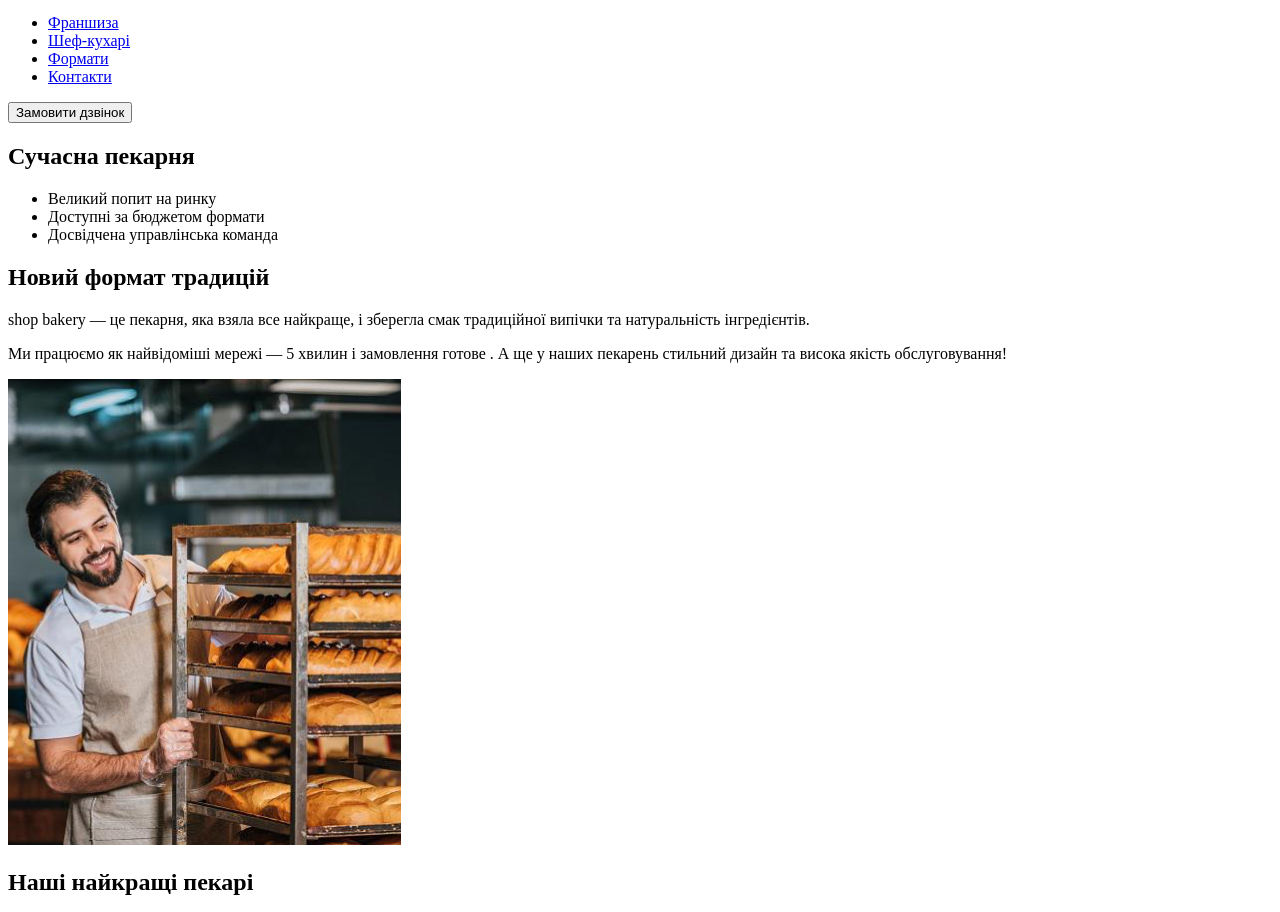
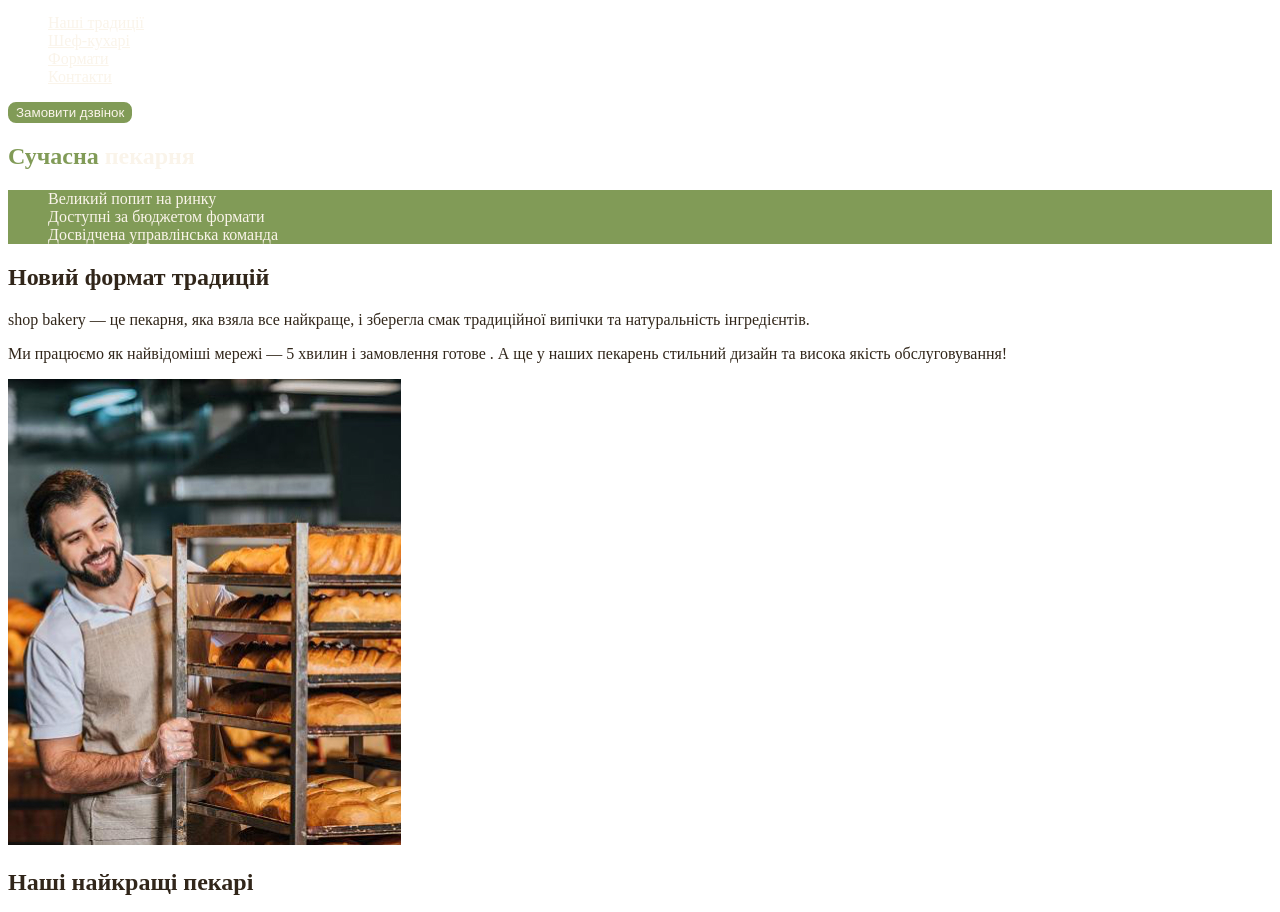
Before and after one commit to quasswexexort/genious-test, a plain HTML site: page index.html in a window 1280 px wide. Shown: the part 60-972 px from the top of the page. Drawn offline with Linux system fonts and the light colour scheme.

Commit message:
Add style.css and css variables

```diff
--- /dev/null
+++ b/css/style.css
@@ -0,0 +1,58 @@
+:root {
+  --color-primary-dark: #31261a;
+  --color-primary-light: #faf4ea;
+  --color-brand: #819b57;
+  --color-brand-dark: #465929;
+}
+
+/* Base */
+body {
+  color: var(--color-primary-dark);
+}
+
+ul {
+  list-style-type: none;
+}
+
+/* Button */
+
+.button {
+  color: var(--color-primary-light);
+  background-color: var(--color-brand);
+  border: 2px solid var(--color-brand);
+  border-radius: 8px;
+  cursor: pointer;
+}
+
+.button:hover {
+  background-color: transparent;
+  color: var(--color-brand-dark);
+}
+
+/* Link */
+.link {
+  color: var(--color-primary-light);
+}
+
+.link:hover {
+  color: var(--color-brand);
+}
+
+/* Hero Section */
+.hero-title {
+  color: var(--color-primary-light);
+}
+
+.hero-title .accent {
+  color: var(--color-brand);
+}
+
+/* Advantages Section */
+.advantages-list {
+  color: var(--color-primary-light);
+  background-color: var(--color-brand);
+}
+
+.section-title {
+  color: var(--color-primary-dark);
+}
--- a/index.html
+++ b/index.html
@@ -6,6 +6,7 @@
     <meta http-equiv="X-UA-Compatible" content="IE=edge" />
     <meta name="viewport" content="width=device-width, initial-scale=1.0" />
     <title>Сучасна пекарня</title>
+    <link rel="stylesheet" href="/css/style.css" />
   </head>
   <body>
     <header>
@@ -14,27 +15,25 @@
           <img src="/images/logo.svg" alt="Логотип сучасної пекарні" />
         </a>
         <ul>
-          <li><a href="#" target="_blank">Франшиза</a></li>
-          <li><a href="#">Шеф-кухарі</a></li>
-          <li><a href="#">Формати</a></li>
-          <li><a href="#">Контакти</a></li>
+          <li><a class="link" href="#traditions-section">Наші традиції</a></li>
+          <li><a class="link" href="#chef-section">Шеф-кухарі</a></li>
+          <li><a class="link" href="#format-section">Формати</a></li>
+          <li><a class="link" href="#contact-section">Контакти</a></li>
         </ul>
       </nav>
-      <button type="button">Замовити дзвінок</button>
+      <button class="button" type="button">Замовити дзвінок</button>
     </header>
     <main>
       <section>
-        <h1>Сучасна пекарня</h1>
+        <h1 class="hero-title"><span class="accent">Сучасна</span> пекарня</h1>
       </section>
-      <section>
-        <ul>
+      <section id="traditions-section">
+        <ul class="advantages-list">
           <li>Великий попит на ринку</li>
           <li>Доступні за бюджетом формати</li>
           <li>Досвідчена управлінська команда</li>
         </ul>
-      </section>
-      <section>
-        <h2>Новий формат традицій</h2>
+        <h2 class="section-title">Новий формат традицій</h2>
         <p>
           <span> shop bakery </span>
           — це пекарня, яка взяла все найкраще, і зберегла смак традиційної
@@ -51,8 +50,8 @@
           alt="Чоловік пекар дивиться на батони із посмішкою"
         />
       </section>
-      <section>
-        <h2>Наші найкращі пекарі</h2>
+      <section id="chef-section">
+        <h2 class="section-title">Наші найкращі пекарі</h2>
         <ul>
           <li>
             <article>
@@ -75,28 +74,28 @@
           </li>
         </ul>
       </section>
-      <section>
-        <h2>Формати</h2>
+      <section id="format-section">
+        <h2 class="section-title">Формати</h2>
         <ul>
           <li>
             <article>
-              <h3>Warlus</h3>
+              <h3 lang="en">Warlus</h3>
             </article>
           </li>
           <li>
             <article>
-              <h3>Horseshoe</h3>
+              <h3 lang="en">Horseshoe</h3>
             </article>
           </li>
           <li>
             <article>
-              <h3>Handlebar</h3>
+              <h3 lang="en">Handlebar</h3>
             </article>
           </li>
         </ul>
       </section>
-      <section>
-        <h2>Приєднуйся до мережі пекарень</h2>
+      <section id="contact-section">
+        <h2 class="section-title">Приєднуйся до мережі пекарень</h2>
       </section>
     </main>
     <footer>
@@ -105,10 +104,10 @@
           <img src="/images/logo.svg" alt="Логотип сучасної пекарні" />
         </a>
         <ul>
-          <li><a href="#" target="_blank">Франшиза</a></li>
-          <li><a href="#">Шеф-кухарі</a></li>
-          <li><a href="#">Формати</a></li>
-          <li><a href="#">Контакти</a></li>
+          <li><a class="link" href="#traditions-section">Наші традиції</a></li>
+          <li><a class="link" href="#chef-section">Шеф-кухарі</a></li>
+          <li><a class="link" href="#format-section">Формати</a></li>
+          <li><a class="link" href="#contact-section">Контакти</a></li>
         </ul>
       </nav>
       <address>
```
